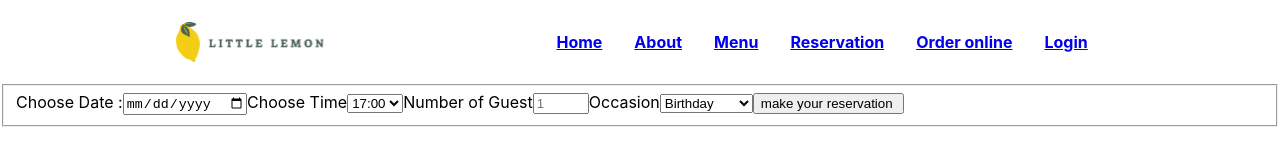
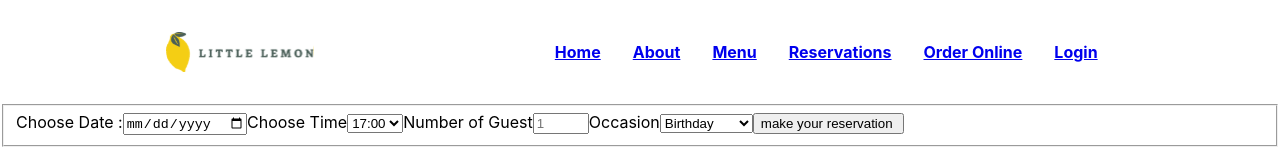
Before and after one commit to SawantAchal/Little-Lemon-Restaurant, a React (Create React App) app: page /booking-form in a window 1280 px wide. Shown: the top 160 px of the page. Built offline with nearby package versions, Linux system fonts and the light colour scheme.

Commit message:
did changes in navigation

```diff
--- a/src/Assets/Navigation.css
+++ b/src/Assets/Navigation.css
@@ -1,15 +1,65 @@
-nav{
+nav {
   display: flex;
   justify-content: space-evenly;
   align-items: center;
+  z-index: 10001;
 }
 
-ul{
+ul {
   list-style: none;
   display: flex;
 }
 
-li{
+li {
   padding: 2vh;
   text-decoration: solid;
 }
+
+.navbar {
+  padding: 10px 13%;
+  display: flex;
+  justify-content: space-between;
+  align-items: center;
+}
+
+.hamburger{
+  display: none;
+  cursor: pointer;
+}
+
+.navbar-link {
+  list-style: none;
+  display: flex;
+  align-items: center;
+}
+
+.navbar-link.visible {
+  flex-direction: column;
+  position: absolute;
+  top: 40px;
+  right: 0;
+  width: 100%;
+  background-color: #495E57;
+  display: flex;
+  flex-direction: column;
+  align-items: center;
+  transition: all 0.3s ease-in-out;
+}
+
+
+@media screen and (max-width: 768px){
+  .hamburger {
+    display: block;
+  }
+
+  .navbar-link {
+    display: none;
+  }
+
+.navbar-link.visible {
+    display: flex;
+    background: #333333;
+    z-index: 1000;
+    padding: 20px 0;
+  }
+}
--- a/src/Header.js
+++ b/src/Header.js
@@ -2,7 +2,7 @@ import React from 'react'
 
 const Header = () => {
   return (
-    <>Header</>
+    <div>Header</div>
   )
 }
 
--- a/src/Navigation.js
+++ b/src/Navigation.js
@@ -1,23 +1,34 @@
-import React from 'react'
+import React, { useState } from 'react'
 import './Assets/Navigation.css'
 import logo from './Assets/images/Logo .svg'
 import { Link } from 'react-router-dom'
+import { GiHamburgerMenu } from "react-icons/gi";
 
 const Navigation = () => {
+  const [menuOpen , setmenuOpen] = useState(false)
+
+  const toggleMenu = () =>{
+    setmenuOpen(!menuOpen);
+  }
+
   return (
     <>
-      <nav>
+      <nav className={`navbar ${menuOpen ? "open" : ""}`}>
         <img src={logo}/>
         <b>
-        <ul>
+        <ul className={`navbar-link ${menuOpen ? "visible" : ""}`}>
           <Link to="/"><li>Home</li></Link>
           <Link to="/"><li>About</li></Link>
           <Link to="/"><li>Menu</li></Link>
-          <Link to="/"><li>Reservation</li></Link>
-          <Link to="/"><li>Order online</li></Link>
+          <Link to="/"><li>Reservations</li></Link>
+          <Link to="/"><li>Order Online</li></Link>
           <Link to="/"><li>Login</li></Link>
         </ul>
         </b>
+        {/* Mobile Navigation */}
+        <div className='hamburger'onClick={toggleMenu} >
+            <GiHamburgerMenu  />
+        </div>
       </nav>
     </>
   )
```
Also changed, not shown: src/Assets/Header.css (added). Lines whose indentation alone changed are shown as unchanged.
